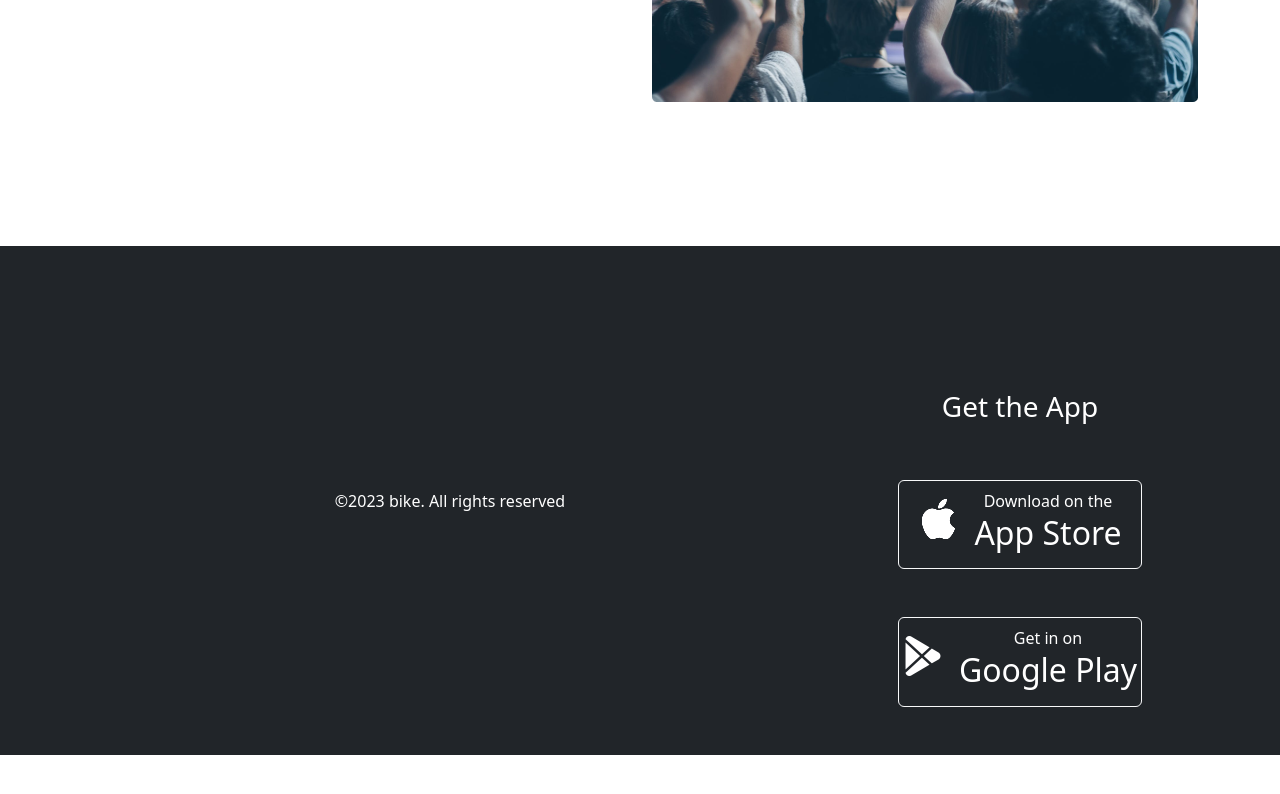
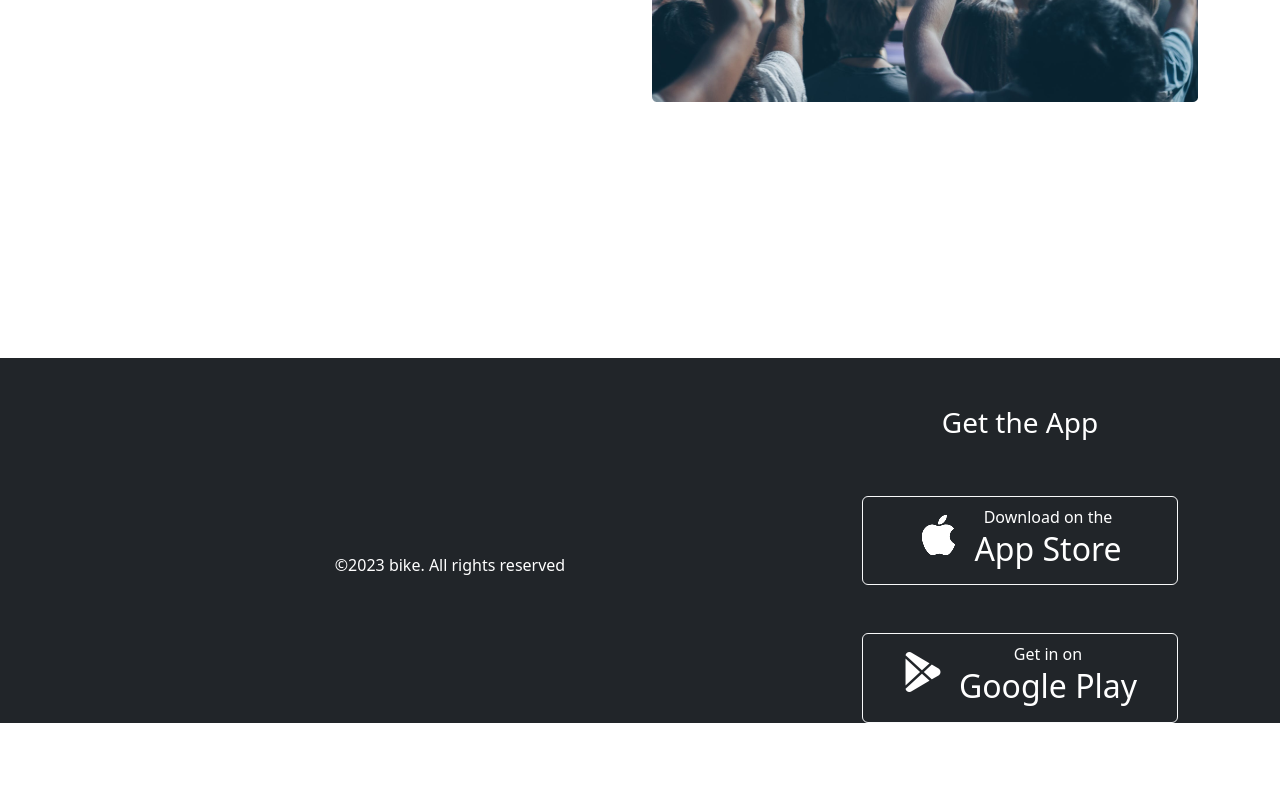
Before and after one commit to developer-aminul/new-convention, a plain HTML site: page index.html in a window 1280 px wide. Shown: the part 2688-3482 px from the top of the page. After the commit the page ends 3411 px from the top, so only its background shows below. Drawn offline with nearby package versions, Linux system fonts and the light colour scheme.

Commit message:
flex eddit

```diff
--- a/index.html
+++ b/index.html
@@ -106,7 +106,7 @@ height: 600px;
     <!-- every moment -->
     <section class="m-5 pt-5">
       <div class="container-fluid  ">
-        <div class="row gy-3">
+        <div class="row gy-3 flex-md-row flex-sm-column-reverse">
        <div class="col-lg-6">
         <img src="images/wedding.png" class="img-fluid" alt="">
         <div class="d-sm-block d-md-none d-lg-none text-center pt-5"><button class="bg-primary px-3 py-3 text-white">Explore our album <i class="bi bi-arrow-right-square"></i></button></div>
@@ -328,15 +328,15 @@ height: 600px;
  </section>
 </main>
 <!-- Footer -->
-<footer class="mt-5 pt-5  pb-5">
-  <section class="mt-5 bg-dark pt-5">
+<footer style="margin-top:20% ;">
+  <section class=" bg-dark pt-5">
     <div class="container">
-      <div class="row  text-white pt-5">
+      <div class="row  text-white flex-md-row flex-sm-column-reverse">
         <div class="col-lg-8 col-sm-12">
           <p class="px-5 text-center" style="margin-top: 20%;">©2023 bike. All rights reserved</p>
         </div>
 
-        <div class="col-lg-4 text-center p-5">
+        <div class="col-lg-4 text-center">
          <div class="apple" style="padding: 0 20px;">
           <h3 class="pb-5">Get the App</h3>
           <!-- button -->
```
